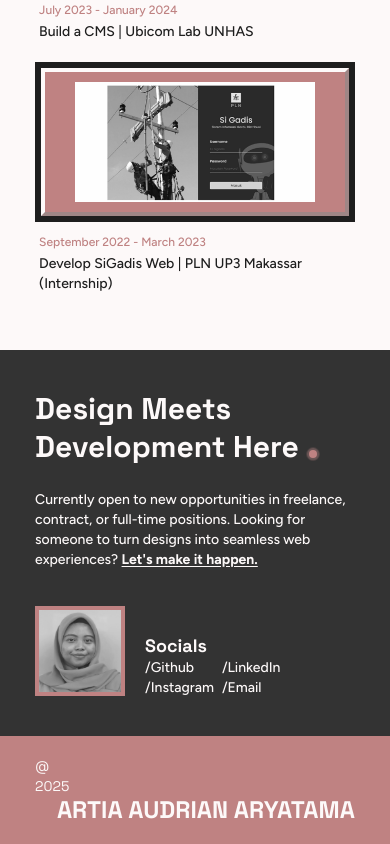
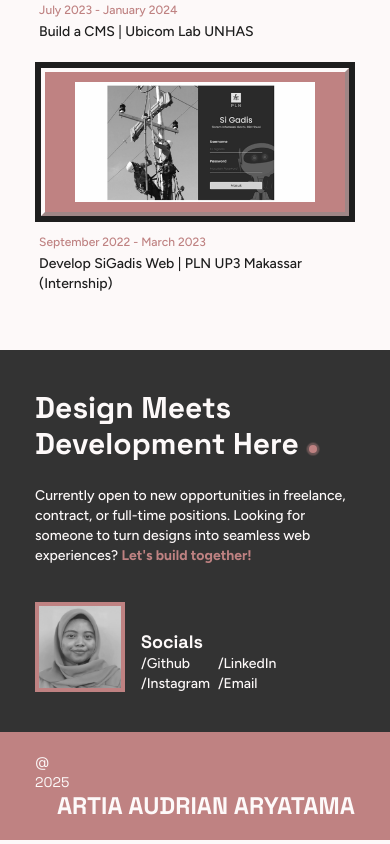
Before and after one commit to artyaaryatama/artia-portofolio, a Next.js app: page / in a window 390 px wide. Shown: the part 3090-3934 px from the top of the page. Built offline with nearby package versions, Linux system fonts and the light colour scheme.

Commit message:
fix footer text

```diff
--- a/app/globals.css
+++ b/app/globals.css
@@ -19,6 +19,7 @@
   --radius-xl: calc(var(--radius) + 4px);
 
   --breakpoint-xs: 24rem;
+  --breakpoint-xss: 27rem;
   --breakpoint-xxl: 90rem;
 
   --color-sidebar-ring: var(--sidebar-ring);
--- a/components/Footer.tsx
+++ b/components/Footer.tsx
@@ -11,15 +11,17 @@ export default function Footer() {
         <div className="flex items-start lg:ml-24">
           <h3 className="
             font-space-grotesk font-bold
-            leading-[38px] text-3xl sm:text-4xl
-            lg:text-5xl lg:leading-13
+            leading-[36px] text-3xl xss:text-4xl
+            md:text-5xl md:leading-13
             xl:text-6xl xl:leading-15
           "
           >
             Design Meets
             <span className="block">
               Development Here
-              <span className="relative inline-flex size-2 ml-[10px] mt-2 align-middle">
+              <span className="relative inline-flex size-2 ml-[10px] align-middle
+                mt-1 md:mt-2
+              ">
                 <span className="absolute inline-flex h-full w-full animate-ping rounded-full bg-secondary opacity-75"></span>
                 <span className="relative inline-flex size-2 rounded-full bg-primary"></span>
               </span>
@@ -30,7 +32,7 @@ export default function Footer() {
         <p className="font-figtree text-sm leading-5
           lg:text-base lg:leading-6 lg:w-170
         ">
-          Currently open to new opportunities in freelance, contract, or full-time positions. Looking for someone to turn designs into seamless web experiences? <span className="underline underline-offset-2 font-semibold">Let&apos;s make it happen.</span>
+          Currently open to new opportunities in freelance, contract, or full-time positions. Looking for someone to turn designs into seamless web experiences? <span className="text-primary font-bold">Let&apos;s build together!</span>
         </p>
 
         <div className="
@@ -40,7 +42,7 @@ export default function Footer() {
           ">
 
           <div className="
-            flex justify-start gap-5 items-end
+            flex justify-start gap-4 items-end
             lg:flex-row-reverse
             ">
             <div className="border-4 border-primary w-[90px] h-[90px]">
@@ -103,13 +105,12 @@ export default function Footer() {
               </ul>
             </div>
           </div>
-
-
-
         </div>
       </div>
 
-      <div className="bg-primary font-space-grotesk py-5 flex flex-col layout-gap">
+      <div className="bg-primary font-space-grotesk py-5 flex flex-col layout-gap
+        gap-2 xs:gap-0
+      ">
         <p className=" text-background
         text-left text-sm lg:text-base lg:leading-6
         ">@ <span className="block">2025</span></p>
```
